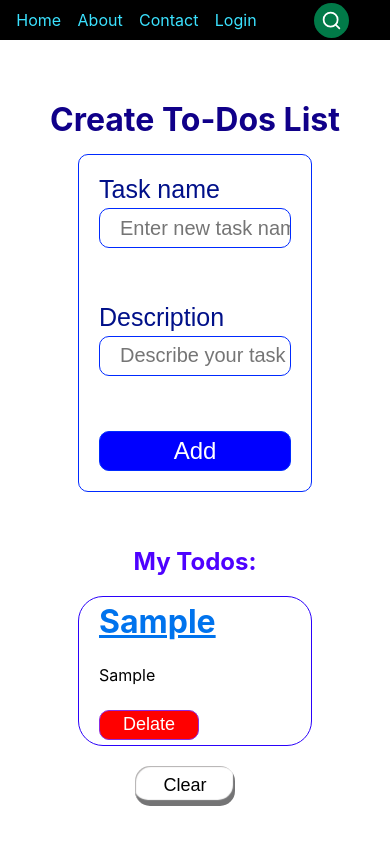
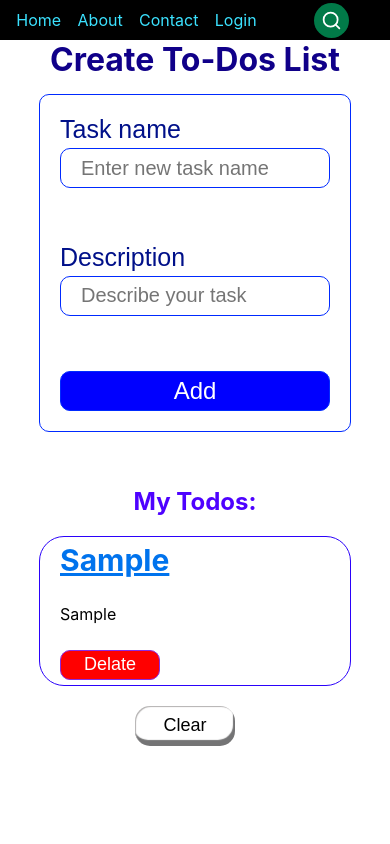
Before and after one commit to khanra321/To-do-List, a React (Create React App) app: page / in a window 390 px wide. Both pictures are taken after typing "Sample", "Sample" into the empty fields and a click on the button "Add". Built offline with nearby package versions, Linux system fonts and the light colour scheme.

Commit message:
Adjast for mobile

```diff
--- a/src/Styles/AddTodoItem.css
+++ b/src/Styles/AddTodoItem.css
@@ -11,6 +11,12 @@
 
     border: 1px solid rgb(0, 42, 255);
     border-radius: 10px;
+
+}
+@media (max-width: 400px){
+    #addTask{
+        width: 80vw;
+    }
 
 }
 #divForm{
--- a/src/Styles/Todos.css
+++ b/src/Styles/Todos.css
@@ -5,7 +5,7 @@
 }
 
 #container{
-    margin-top: 100px;
+    margin-top: 40px;
 
     display: flex;
     flex-direction: column;
--- a/src/Styles/TodosItems.css
+++ b/src/Styles/TodosItems.css
@@ -1,3 +1,5 @@
+
+
  #noTodoMsg{
     height: 50px;
 
@@ -63,3 +65,18 @@
     align-items: center;
 
 }
+
+@media(max-width: 400px) {
+    #noTodoMsg{
+        width:80vw;
+    }
+
+    #todoItems{
+        width:80vw;
+    }
+
+    #taskName{
+        font-size: 30px;
+    }
+
+}
```
